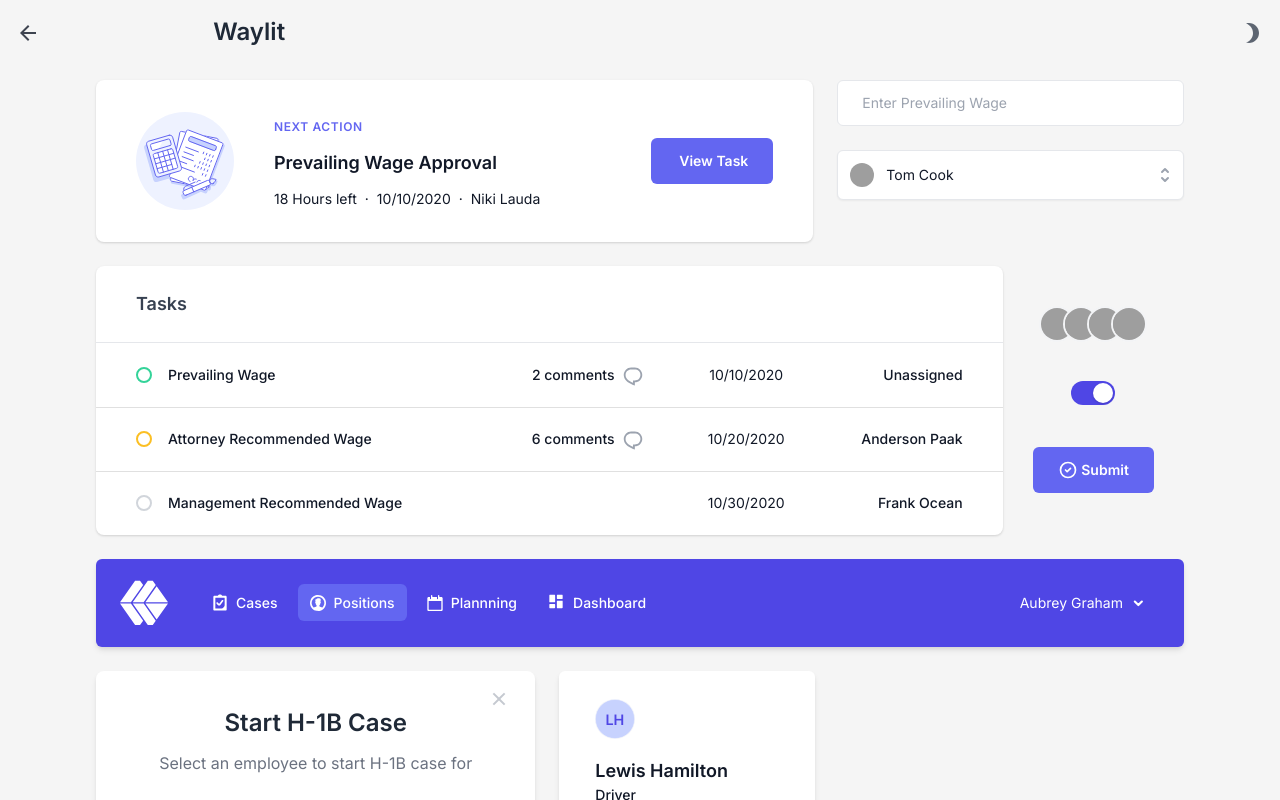
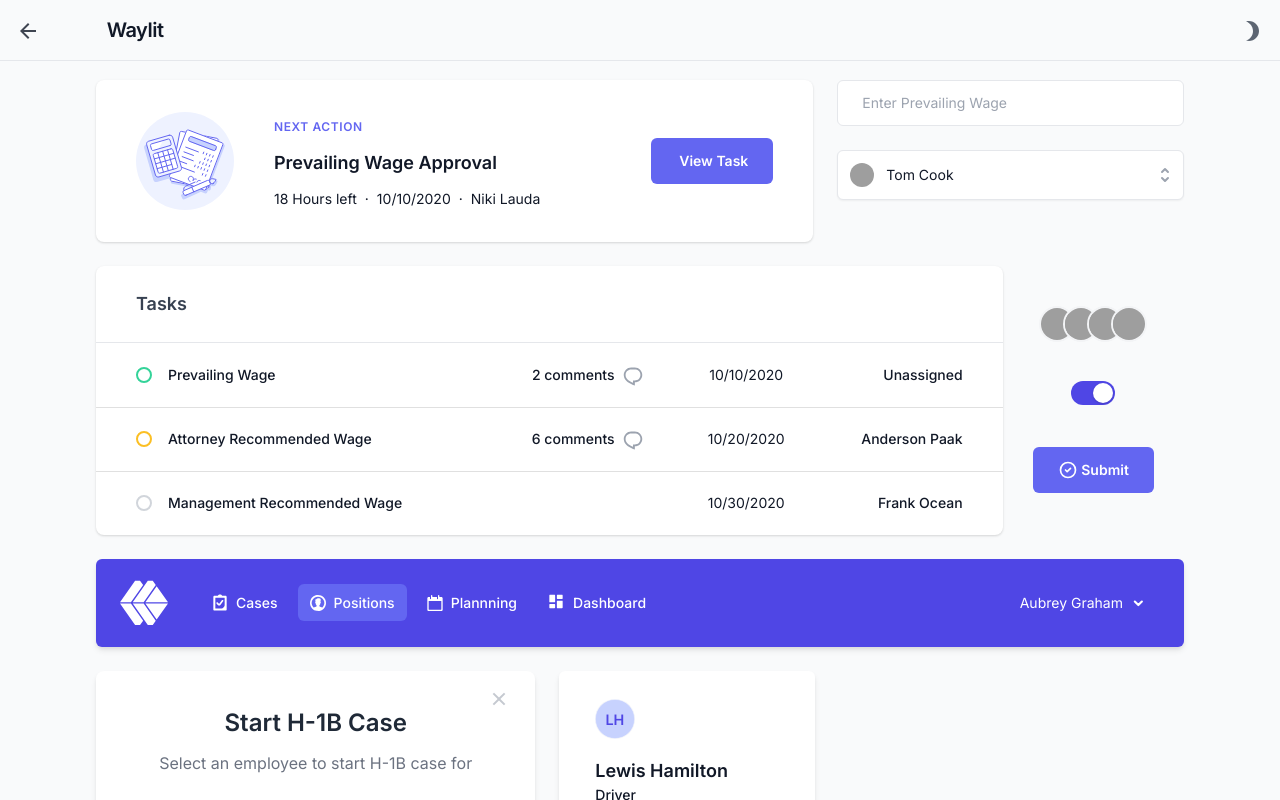
Before and after one commit to dmaixner93/online_resume, a React (Create React App) app: page /waylit in a window 1280 px wide. Shown: the top 800 px of the page. Built offline with nearby package versions, Linux system fonts and the light colour scheme; grey boxes are pictures that could not be loaded.

Commit message:
Add page transitions

```diff
--- a/package.json
+++ b/package.json
@@ -16,6 +16,7 @@
     "react-router-dom": "^5.2.0",
     "react-scripts": "4.0.3",
     "react-select": "^4.3.0",
+    "react-transition-group": "^4.4.1",
     "uuid": "^3.4.0",
     "web-vitals": "^1.0.1"
   },
--- a/public/index.html
+++ b/public/index.html
@@ -29,7 +29,7 @@
     -->
     <title>Daniel Maixner</title>
   </head>
-  <body class="bg-true-gray-100 dark:bg-gray-900">
+  <body class="bg-gray-50 dark:bg-gray-900">
     <noscript>You need to enable JavaScript to run this app.</noscript>
     <div id="root"></div>
     <!--
--- a/src/App.js
+++ b/src/App.js
@@ -1,36 +1,47 @@
+import React from 'react';
 import Main from './Main';
+import { CSSTransition } from 'react-transition-group'
 import Waylit from './waylit/Waylit';
 import Header from './Header';
-import Logo from './assets/Logo';
-import SectionHeader from './utils/SectionHeader';
 import { ThemeProvider } from './contexts/theme.context';
 import {
   Switch,
   Route,
 } from 'react-router-dom';
 
+const routes = [
+  { path: '/', Component: Main, Header: Header, isHomePage: true, pageTitle: false},
+  { path: '/waylit', Component: Waylit, Header: Header, isHomePage: false, pageTitle: 'Waylit'},
+]
+
 function App() {
+  // const [ inProp, setInProp ] = useState(true);
   return (
     <ThemeProvider>
-        <Switch>
-          <Route exact path="/">
-            <Main
-              header={<Header homePage={true} />}
-            />
-          </Route>
-          <Route exact path="/waylit">
-            <Waylit
-              header={
-                <Header
-                  pageTitle={
-                    <SectionHeader
-                      title={'Waylit'}
-                      disableDivider={true}
-                    />}
-                />}
-            />
-          </Route>
-        </Switch>
+        <div className="relative">
+          <Switch>
+            <React.Fragment>
+              {
+                routes.map(({path, Component, Header, isHomePage, pageTitle}) => (
+                  <Route key={path} exact path={path}>
+                    {({ match }) => (
+                      <CSSTransition
+                        in={match != null}
+                        timeout={300}
+                        classNames="page"
+                        unmountOnExit
+                      >
+                        <div className="page shadow-2xl">
+                          <Component header={<Header homePage={isHomePage} pageTitle={pageTitle} />} />
+                        </div>
+                      </CSSTransition>
+                    )}
+                  </Route>
+                ))
+              }
+            </React.Fragment>
+          </Switch>
+        </div>
     </ThemeProvider>
   );
 }
--- a/src/Header.js
+++ b/src/Header.js
@@ -22,8 +22,8 @@
   return (
     <React.Fragment>
       <HideOnScroll {...props}>
-        <AppBar elevation={0} color="transparent">
-         <div className="bg-true-gray-100 dark:bg-gray-900 bg-opacity-90 dark:bg-opacity-90  grid grid-cols-6 items-center">
+        <AppBar elevation={0} className="border-b border-gray-200 dark:border-gray-700" color="transparent">
+         <div className="bg-gray-50 dark:bg-gray-900 bg-opacity-90 dark:bg-opacity-90 grid grid-cols-12 py-4 min-h-56 items-center">
            <div className="col-span-1 text-left px-4">
             { homePage ? <Logo /> :
               (<Link to="/">
@@ -31,8 +31,8 @@
               </Link>)
             }
            </div>
-           <div className="col-span-4 text-center">
-            { pageTitle ? pageTitle : null }
+           <div className="col-span-10 text-left">
+             <h3 className="font-semibold tracking-tight text-xl">{ pageTitle ? pageTitle : null }</h3>
            </div>
            <div className="col-span-1 text-right px-4">
             <ThemeToggle />
--- a/src/index.css
+++ b/src/index.css
@@ -9,6 +9,21 @@
 }
 
 @layer utilities {
+  .page {
+    @apply absolute left-0 right-0;
+  }
+  .page-enter {
+    @apply transform translate-x-full;
+  }
+  .page-enter-active {
+    @apply transform translate-x-0 transition duration-300;
+  }
+  .page-exit {
+    @apply transform translate-x-0;
+  }
+  .page-exit-active {
+    @apply transform translate-x-full transition duration-300;
+  }
   @variants focus {
     .input-focus {
       @apply outline-none ring ring-indigo-500 ring-opacity-20 border border-indigo-500;
--- a/src/waylit/DetailCard.js
+++ b/src/waylit/DetailCard.js
@@ -32,8 +32,8 @@
           </div>
         </div>
         <div>
-          <div className="h-14 flex justify-between rounded-b-md items-center bg-gray-100 dark:bg-gray-700 dark:bg-opacity-60 hover:underline">
-            <div className="ml-10 min-w-0 text-sm flex-1 text-indigo-500">
+          <div className="h-14 flex justify-between rounded-b-md items-center bg-gray-100 dark:bg-gray-700 dark:bg-opacity-60">
+            <div className="ml-10 min-w-0 text-sm flex-1 text-indigo-500 hover:underline">
               Prevailing Wage
             </div>
             <div className="mr-5">
--- a/tailwind.config.js
+++ b/tailwind.config.js
@@ -10,7 +10,7 @@
       transparent: "transparent",
       current: "currentColor",
       gray: colors.coolGray,
-      blue: colors.lightBlue,
+      blue: colors.blue,
       green: colors.emerald,
       indigo: colors.indigo,
       yellow: colors.amber,
@@ -20,16 +20,12 @@
       mono: ['"Inconsolata"', ...defaultTheme.fontFamily.mono],
     },
     extend: {
-      spacing: {
-        '18': '4.5rem',
-      },
       minHeight: {
+        56: "3.5rem",
         72: "18rem",
       },
       colors: {
-        "true-gray": colors.trueGray,
         white: colors.white,
-        purple: colors.purple,
       },
       container: {
         center: true,
```
Also changed, not shown: 2 other files (tests, documents, lock files or other folders).
